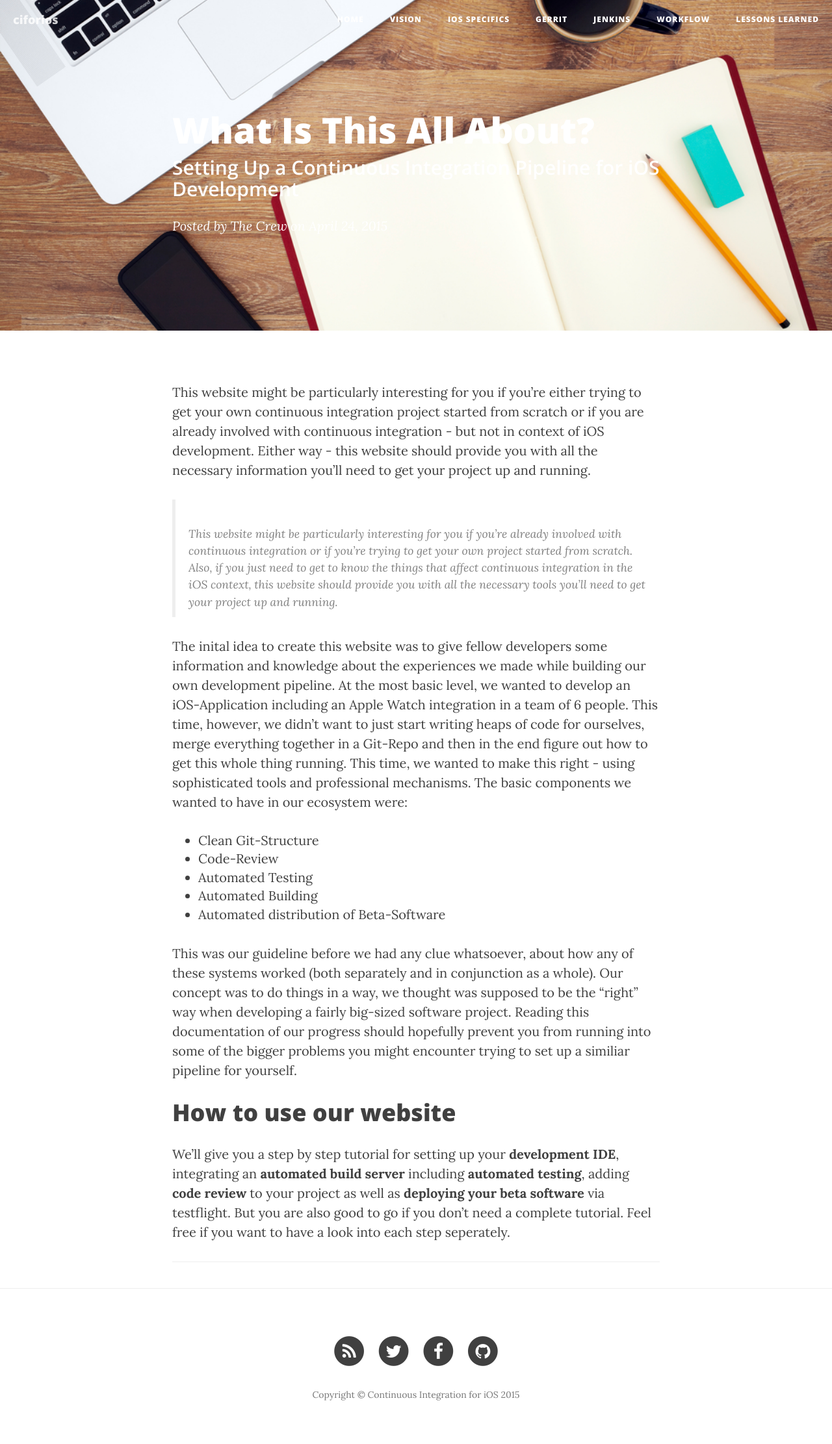
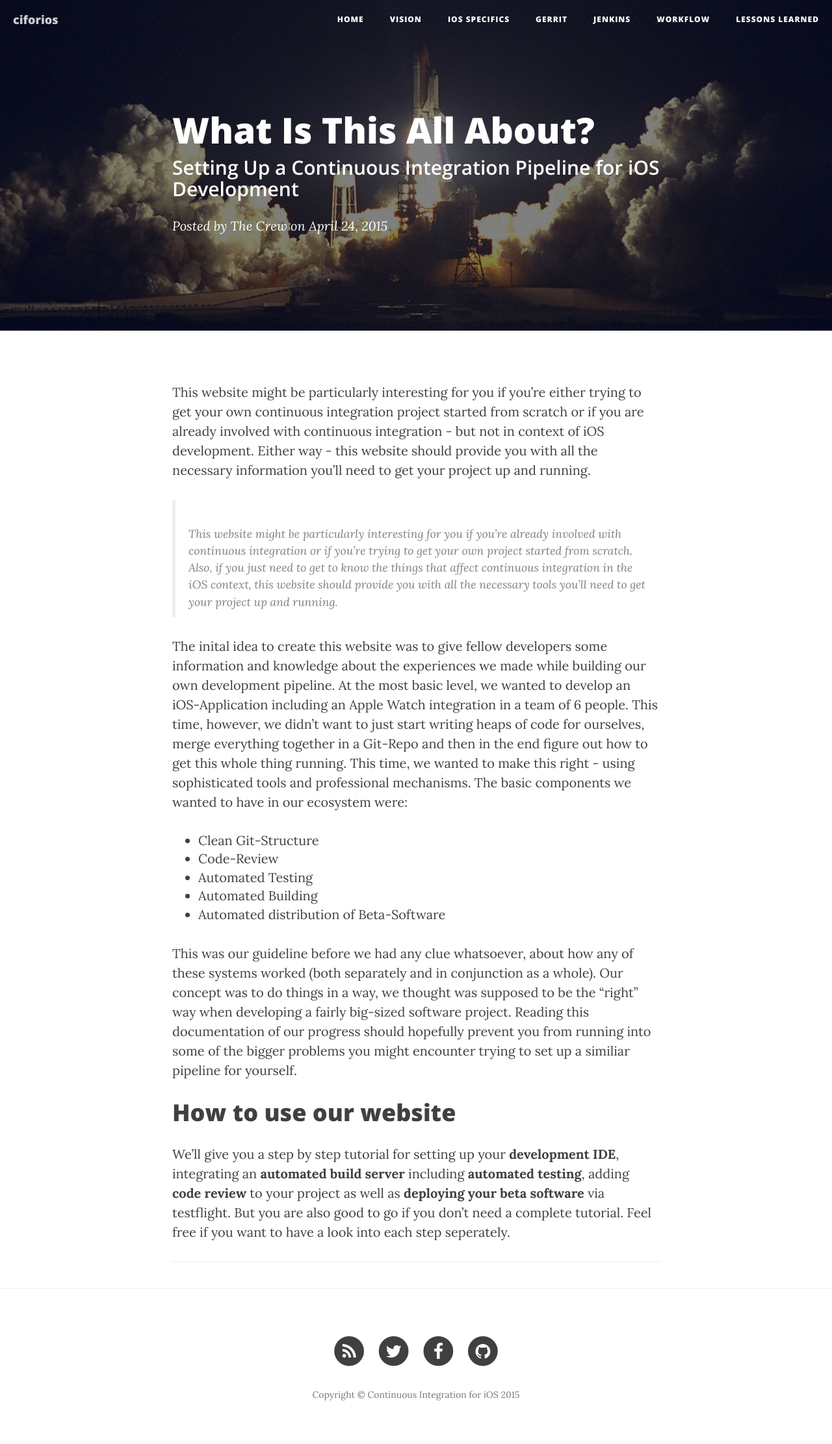
Before and after one commit to ciforios/ciforios.github.io, a Jekyll site: the page built from _posts/2015-04-20-Vision.markdown, in a window 1280 px wide. Shown: the whole page at 65% size. Built offline with Jekyll 4.4.1, drawn with Linux system fonts in a browser that asks for light colours; nearby versions of some CDN libraries; Markdown is read by kramdown in place of the engine named in the settings.

Commit message:
changed image

```diff
--- a/_posts/2015-04-20-Vision.markdown
+++ b/_posts/2015-04-20-Vision.markdown
@@ -4,7 +4,7 @@ title:      "What Is This All About?"
 subtitle:   "Setting Up a Continuous Integration Pipeline for iOS Development"
 date:       2015-04-24 11:20:00
 author:     "The Crew"
-header-img: "img/post-vision.jpg"
+header-img: "img/post-bg-04.jpg"
 tags: [vision]
 ---
 
```
